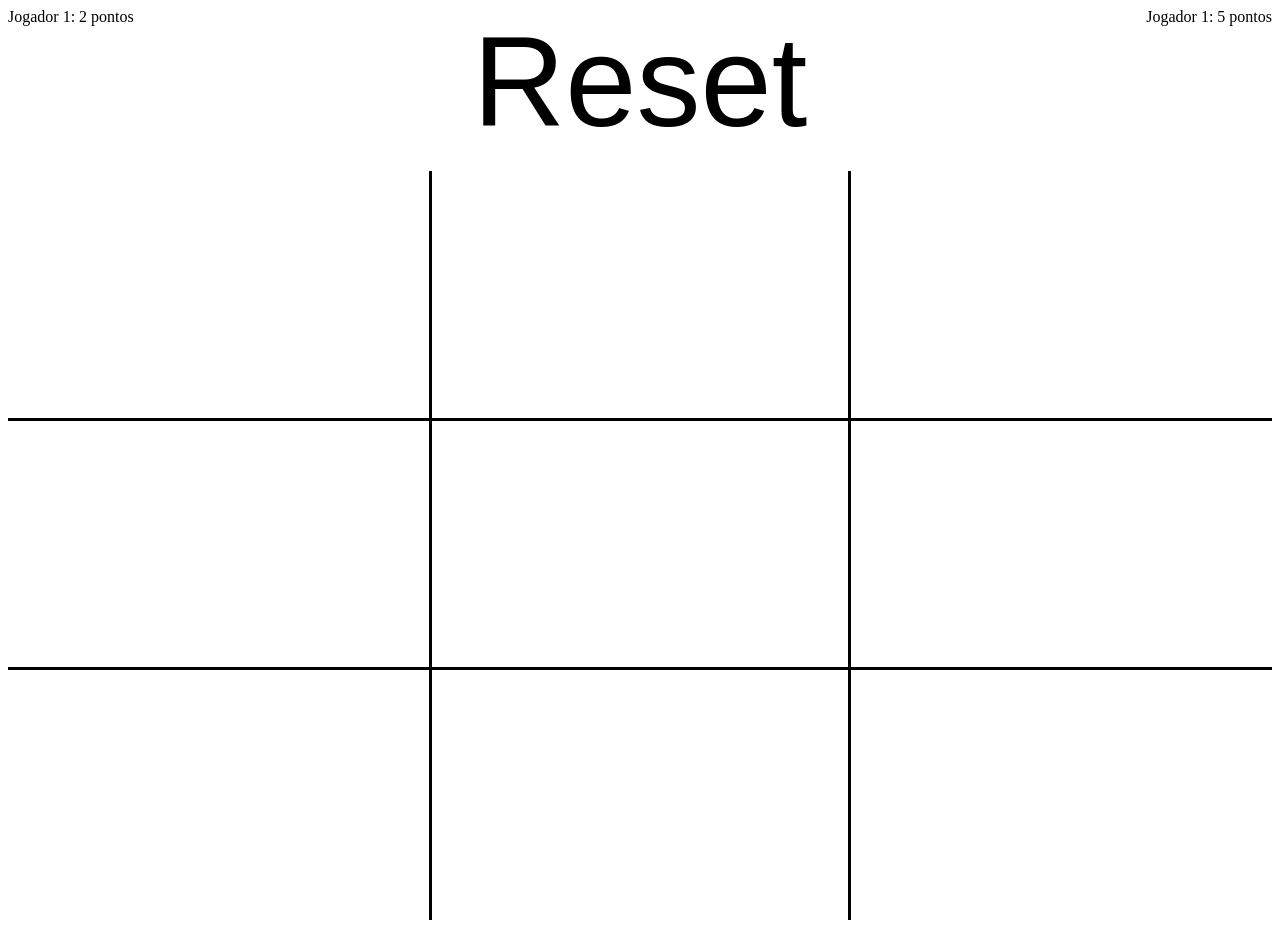
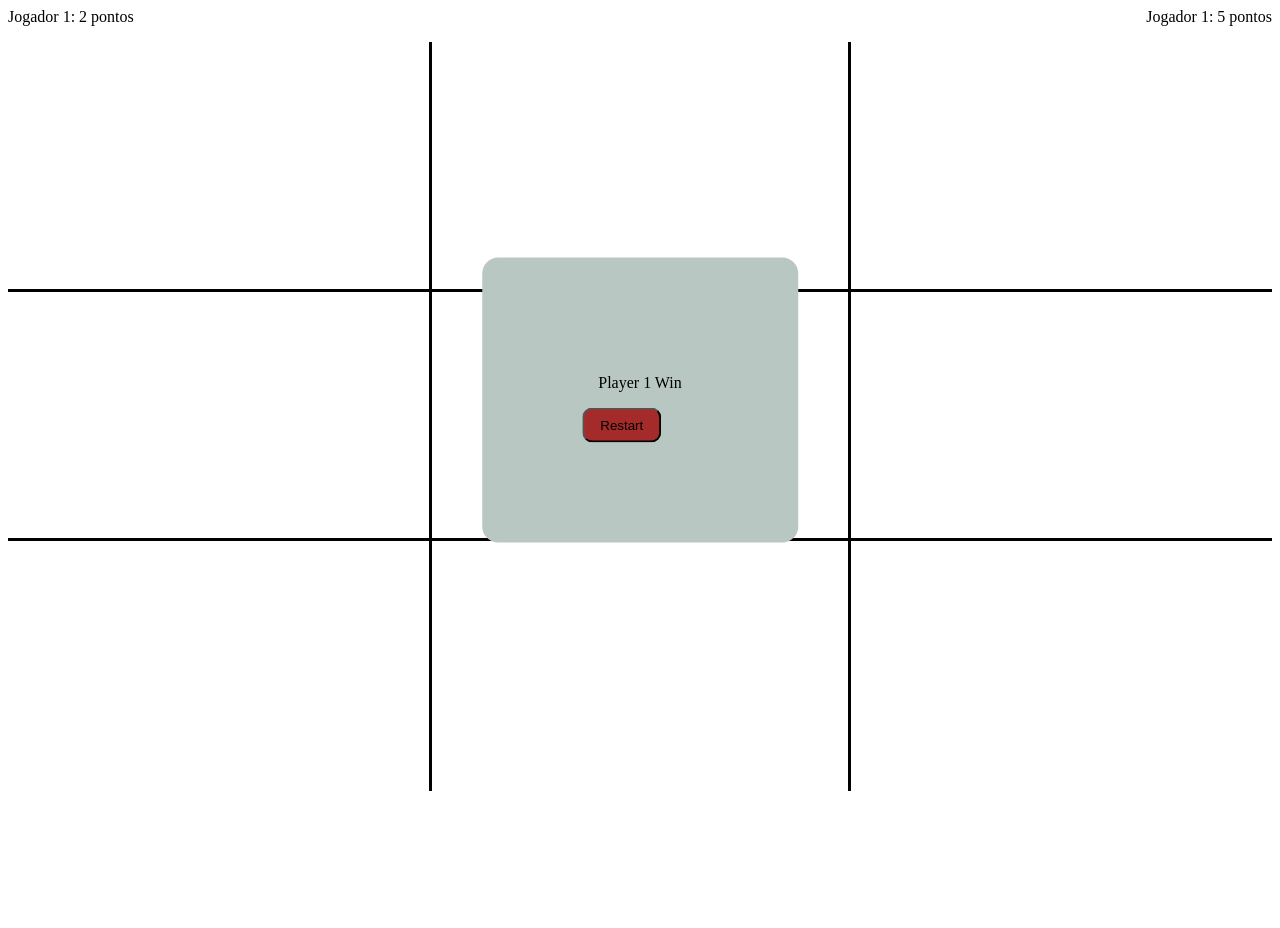
Before and after one commit to mateussarruda/tic-tac-toe, a plain HTML site: page tictactoe.html in a window 1280 px wide. After the commit the page ends 800 px from the top, so only its background shows below. Drawn offline with Linux system fonts and the light colour scheme.

Commit message:
adicionando o card para recomecar o jogo

```diff
--- /dev/null
+++ b/css/reset.css
@@ -0,0 +1,24 @@
+* {
+    margin: 0;
+    padding: 0;
+    box-sizing: border-box;
+}
+
+.reset {
+    background-color: rgb(185, 199, 194);
+    border-radius: 16px;
+    padding: 100px;
+    position: absolute;
+
+    left: 50%;
+    top: 50%;
+    transform: translate(-50%, -50%);
+}
+.resetBtn {
+    padding: 8px 16px;
+    border-radius: 10px;
+    background-color: brown;
+}
+.winner {
+    padding: 16px;
+}
--- a/css/tictactoe.css
+++ b/css/tictactoe.css
@@ -2,6 +2,9 @@
     margin: 0;
     padding: 0;
     box-sizing: border-box;
+}
+body {
+    width: 100vw;
 }
 
 .output {
@@ -17,12 +20,12 @@
     grid-template-columns: 1fr 1fr 1fr;
     grid-template-rows: 1fr 1fr 1fr;
 }
-button {
+.place {
     font-size: 10vw;
     border: none;
     background-color: transparent;
 }
-button:hover {
+.place:hover {
     background-color: rgba(250, 235, 215, 0.389);
 }
 .tictactoe button:nth-child(-n + 6) {
--- a/scripts/actions.js
+++ b/scripts/actions.js
@@ -1,6 +1,6 @@
 import { Gameboard } from './tictactoe.js';
 const table = document.querySelector('.tictactoe');
-const resetBtn = document.querySelector('.reset');
+const resetBtn = document.querySelector('.resetBtn');
 Gameboard.createPlayer('mateus');
 Gameboard.createPlayer('marcos');
 
--- a/tictactoe.html
+++ b/tictactoe.html
@@ -5,11 +5,15 @@
     <meta name="viewport" content="width=device-width, initial-scale=1.0">
     <title>Tic Tac Toe</title>
     <link rel="stylesheet" href="css/tictactoe.css">
+    <link rel="stylesheet" href="css/reset.css">
 </head>
 <body>
+    <div class="reset">
+        <p class="winner">Player 1 Win</p>
+        <button class="resetBtn">Restart</button>
+    </div>
     <div class="output">
         <p>Jogador 1: 2 pontos</p>
-        <button class="reset">Reset</button>
         <p>Jogador 1: 5 pontos</p>
     </div>
     <div class="tictactoe">
```
